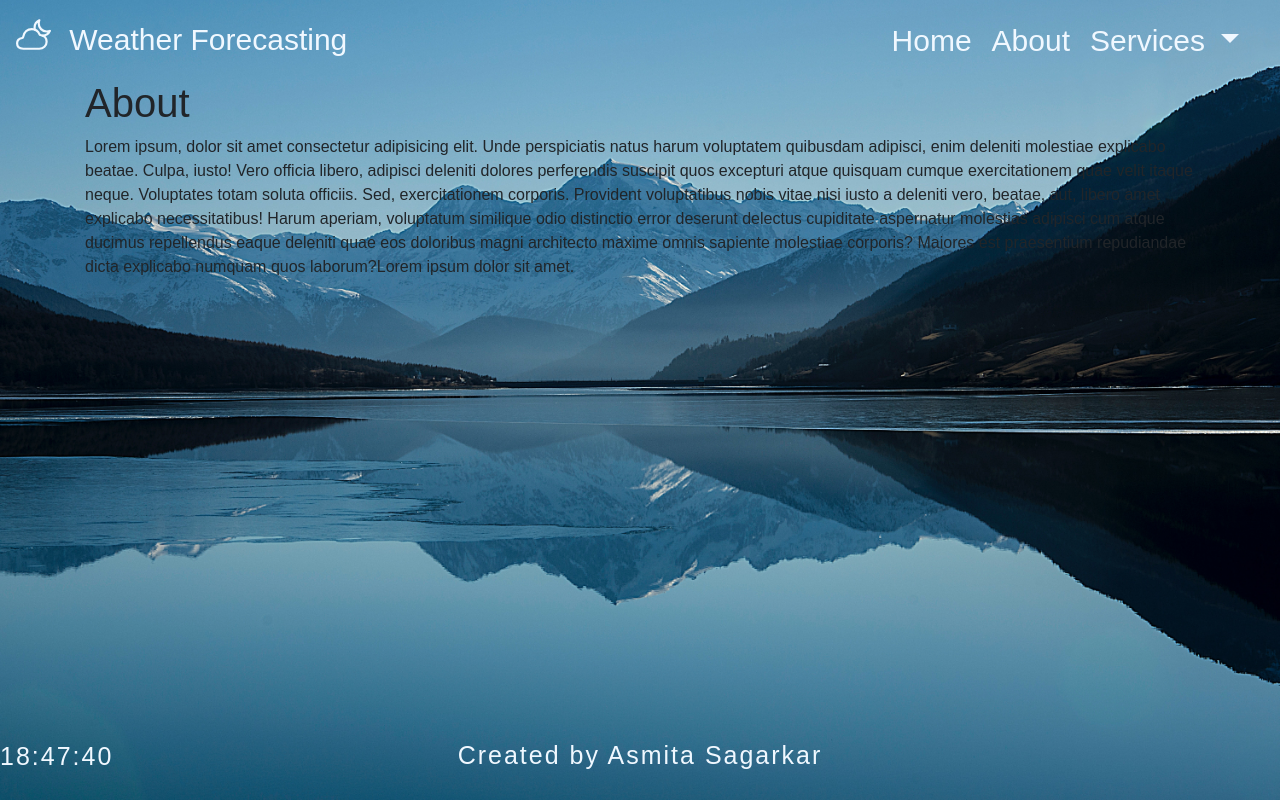
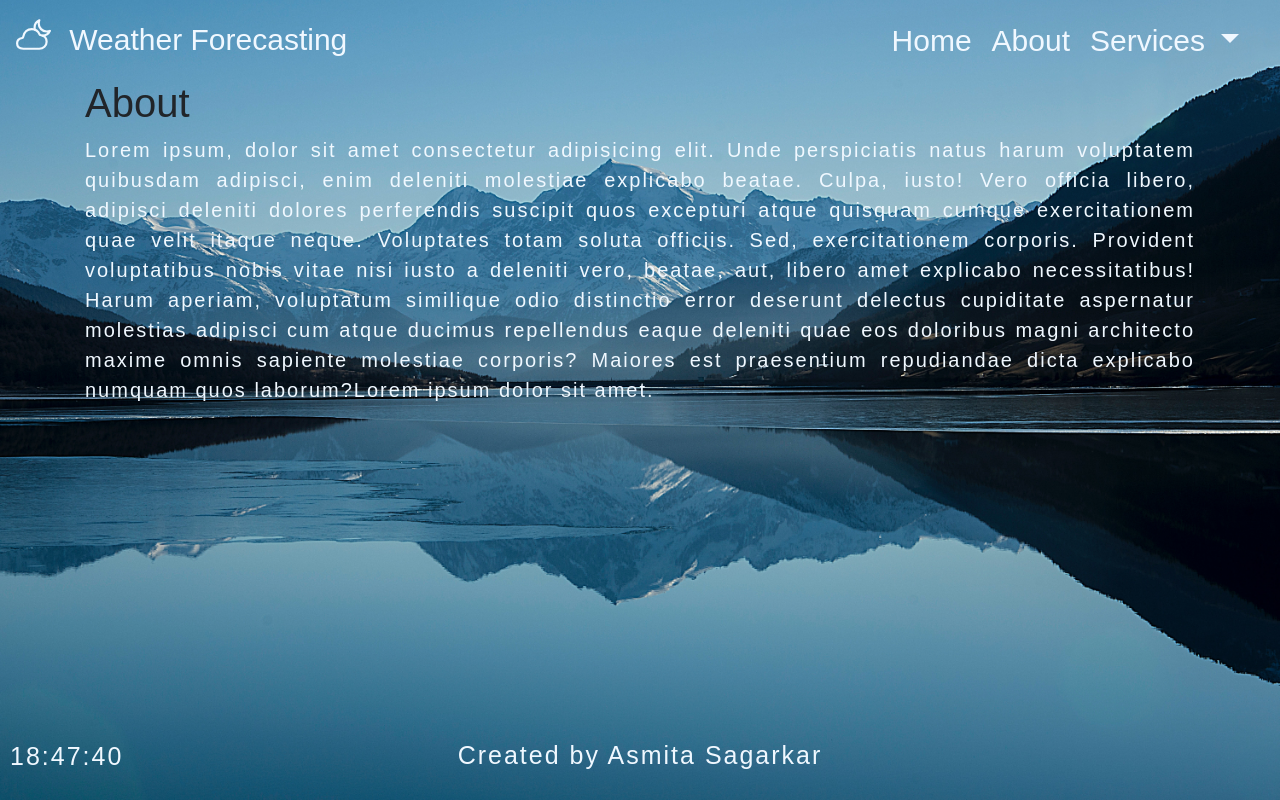
Before and after one commit to AsmitaSagarkar/Weather_Website, a Node server app: page /about in a window 1280 px wide. Run offline with Node 20, Linux system fonts and the light colour scheme; some libraries are stand-ins or nearby versions; some web fonts are replaced.

Commit message:
Stylesheet updated

```diff
--- a/public/styles/style.css
+++ b/public/styles/style.css
@@ -265,7 +265,9 @@ div.dropdown-menu.show {
     letter-spacing: 2px;
     position: absolute;
     bottom: 0;
+    left: 0;
     margin-bottom: 25px;
+    margin-left: 10px;
 
 }
 
@@ -392,4 +394,12 @@ li{
 }
 .para{
     justify-content: center;
+    color: aliceblue;
+    font-size: 20px;
+    letter-spacing: 2px;
+    text-justify: inter-word;
+    text-align: justify;
 }
+.about{
+    color: aliceblue;
+}
```
